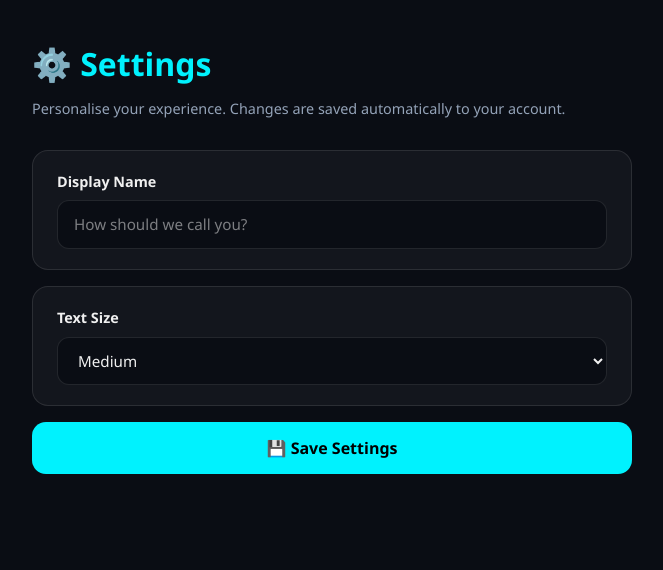
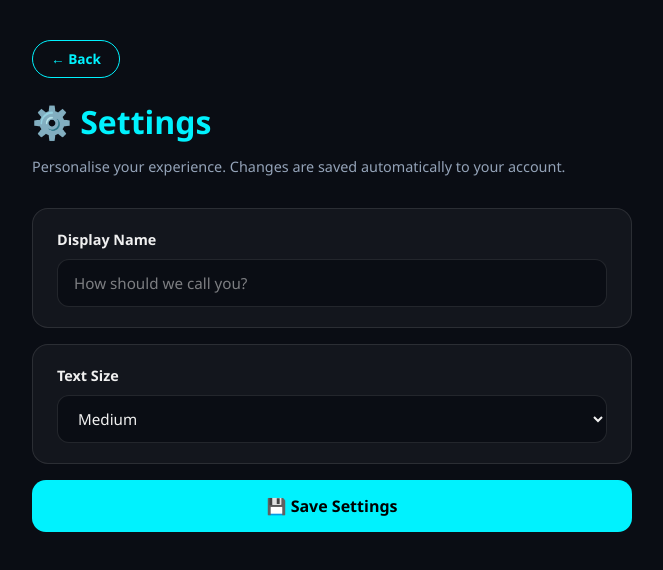
Before and after one commit to CherishJude/writing-choice, a Next.js app: page /dashboard/settings in a window 1280 px wide. Shown: the top 570 px of the page, without its empty margins (308-971 px from the left). Built offline with nearby package versions, Linux system fonts and the light colour scheme; no server answers.

Commit message:
Fix back button placement in settings page

```diff
--- a/app/dashboard/settings/page.tsx
+++ b/app/dashboard/settings/page.tsx
@@ -61,6 +61,24 @@ export default function SettingsPage() {
       padding: '40px 20px',
     }}>
       <div style={{ maxWidth: '600px', margin: '0 auto' }}>
+        {/* Back button – now inside the centered container */}
+        <button
+          onClick={() => window.history.back()}
+          style={{
+            background: 'transparent',
+            border: '1px solid var(--accent-color, #00f2fe)',
+            color: 'var(--accent-color, #00f2fe)',
+            padding: '8px 18px',
+            borderRadius: '30px',
+            cursor: 'pointer',
+            fontWeight: '700',
+            fontSize: '0.85rem',
+            marginBottom: '20px',
+          }}
+        >
+          ← Back
+        </button>
+
         <h1 style={{ fontSize: '2rem', fontWeight: '800', marginBottom: '10px', color: 'var(--accent-color, #00f2fe)' }}>
           ⚙️ Settings
         </h1>
```
